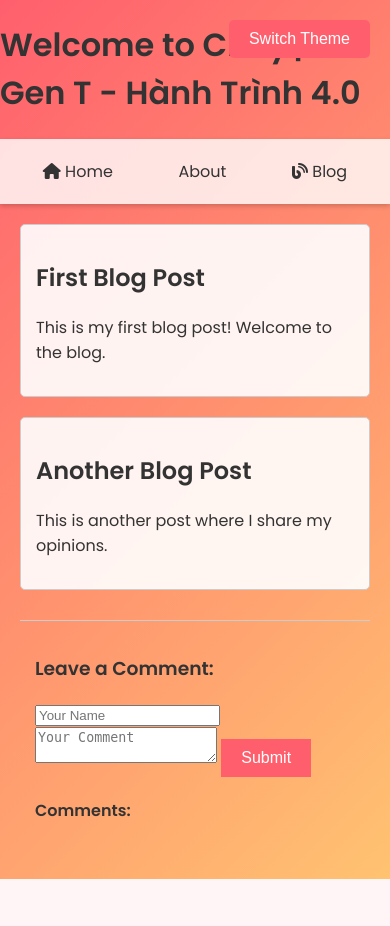
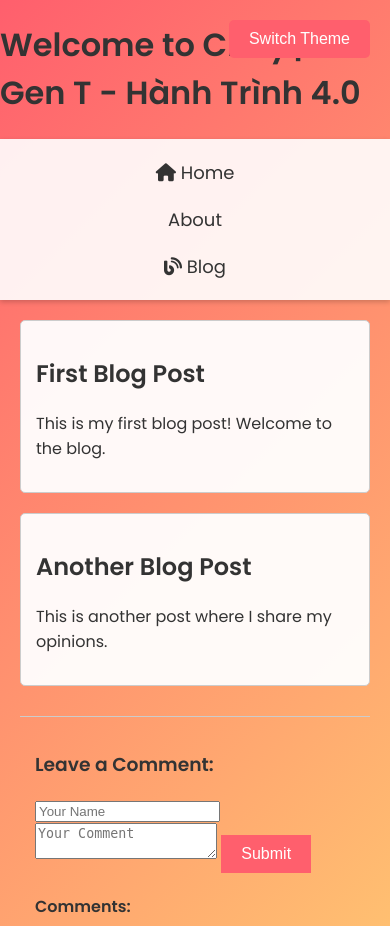
Before and after one commit to hhaiivii/ChuyenGenT, a PHP site: page / in a window 390 px wide. Shown: the top 926 px of the page. Before the commit the page ends 879 px from the top, so only its background shows below. Run offline with PHP 8.4, Linux system fonts and the light colour scheme.

Commit message:
Update styles.css

```diff
--- a/styles.css
+++ b/styles.css
@@ -6,7 +6,6 @@ body {
     padding: 0;
     transition: background-color 0.3s, color 0.3s;
 }
-
 body.dark-mode {
     background-color: #1a1a1a;
     color: #f1f1f1;
@@ -17,7 +16,7 @@ nav {
     justify-content: space-around;
     align-items: center;
     padding: 10px;
-    background-color: rgba(255, 255, 255, 0.8);
+    background-color: rgba(255, 255, 255, 0.9); /* Điều chỉnh độ trong suốt */
     box-shadow: 0 2px 5px rgba(0, 0, 0, 0.2);
 }
 
@@ -75,7 +74,7 @@ article {
     padding: 15px;
     border: 1px solid #ccc;
     border-radius: 5px;
-    background-color: rgba(255, 255, 255, 0.9);
+    background-color: rgba(255, 255, 255, 0.95); /* Điều chỉnh độ trong suốt */
 }
 
 #comments-section {
@@ -94,7 +93,7 @@ article {
     padding: 10px;
     border-bottom: 1px solid #ddd;
     display: flex;
-    flex-direction: column; /* Thay đổi để hiển thị theo cột */
+    flex-direction: column;
 }
 
 .comment-meta {
@@ -128,10 +127,8 @@ article {
     list-style-type: none;
 }
 
-@media (max-width: 768px) {
-    nav a {
-        font-size: 16px;
+@media (max-width: 600px) {
+    nav {
+        flex-direction: column;
     }
-
-    h1 {
-        font
+}
```
